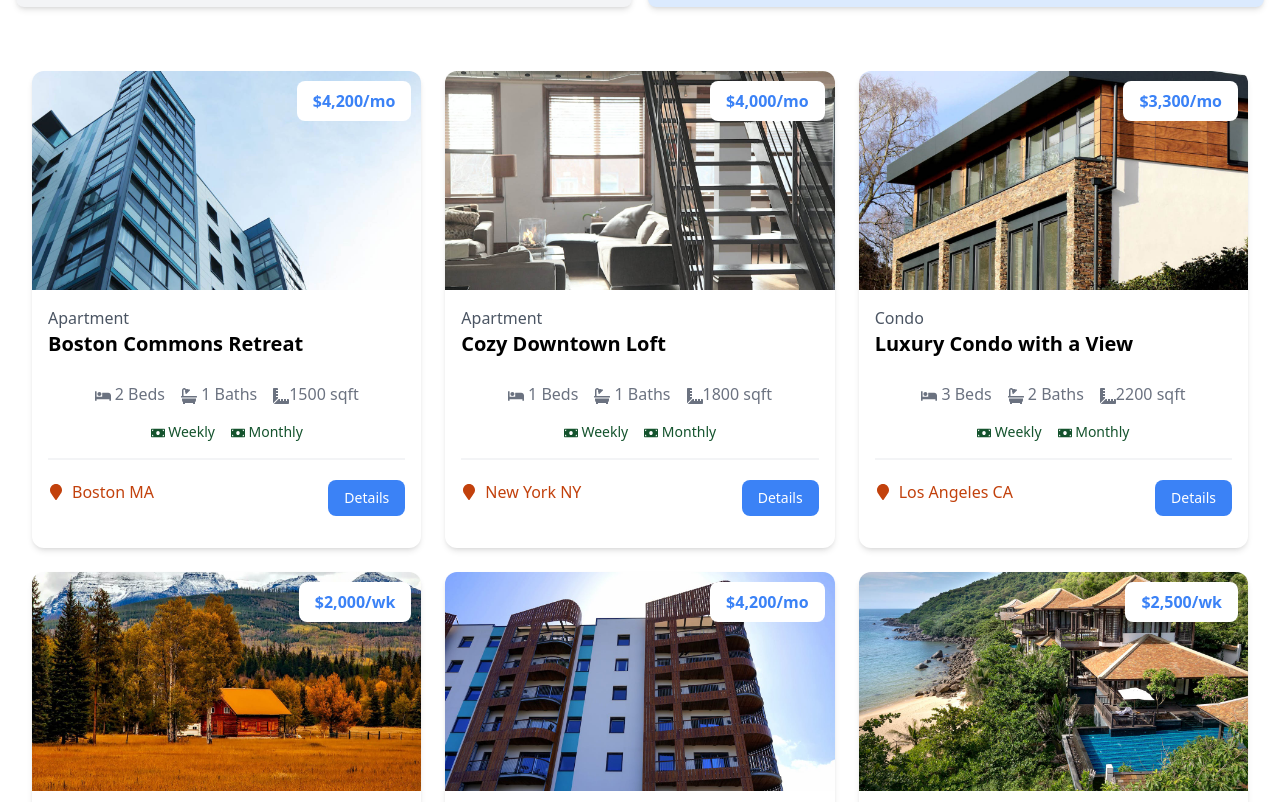
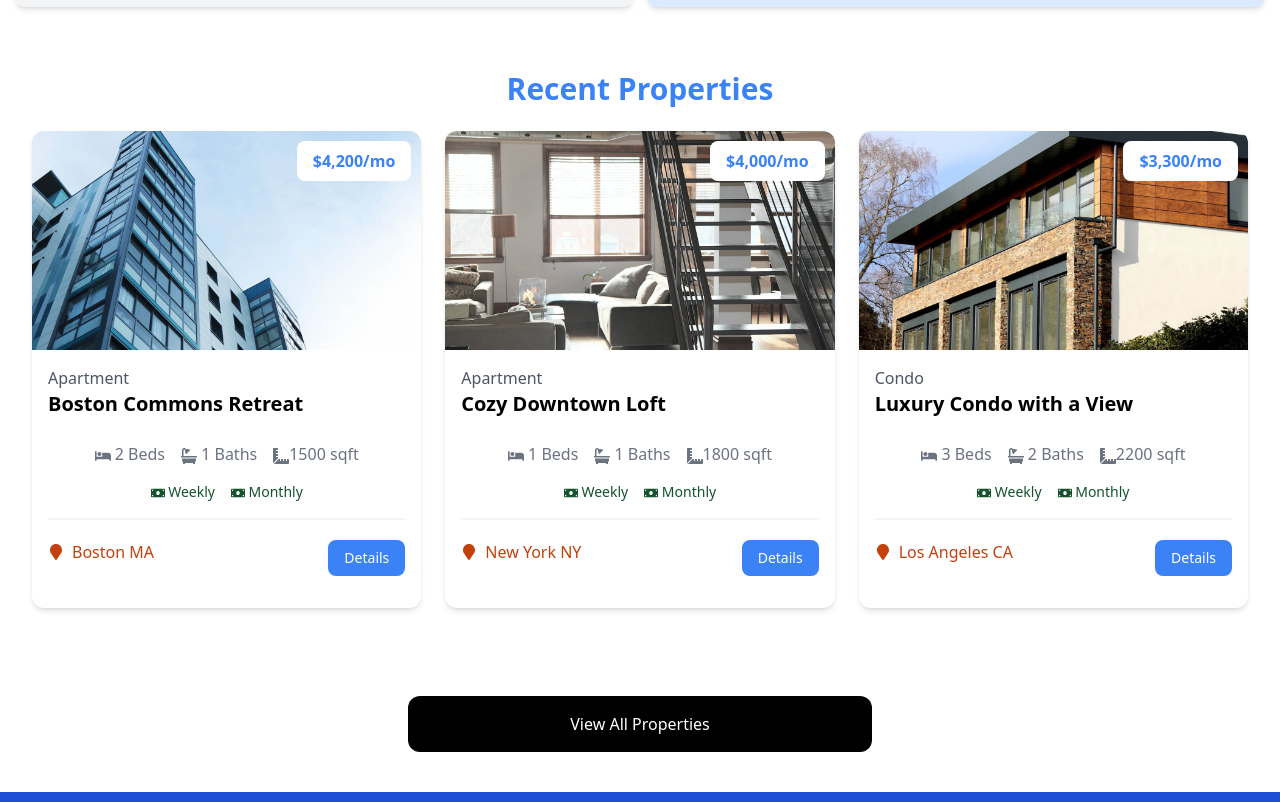
Before and after one commit to tesselhoff7/property-pulse, a Next.js app: page / in a window 1280 px wide. Shown: the part 258-1060 px from the top of the page. Built offline with nearby package versions, Linux system fonts and the light colour scheme.

Commit message:
Home Property Listings

```diff
--- a/app/page.jsx
+++ b/app/page.jsx
@@ -1,13 +1,13 @@
 import React from "react";
 import Hero from "@/components/Hero";
 import InfoBoxes from "@/components/InfoBoxes";
-import Properties from "./properties/page";
+import HomeProperties from "@/components/HomeProperties";
 
 const HomePage = () => {
   return (
     <>
       <InfoBoxes />
-      <Properties />
+      <HomeProperties />
       <Hero />
     </>
   );
--- /dev/null
+++ b/components/HomeProperties.jsx
@@ -0,0 +1,38 @@
+import properties from "@/properties.json";
+import PropertyCard from "./PropertyCard";
+import Link from "next/link";
+
+const HomeProperties = () => {
+  const recentProperties = properties.slice(0, 3);
+  return (
+    <>
+      <section className="px-4 py-6">
+        <div className="container-xl lg:container m-auto px-4 py-6">
+          <h2 className="text-3xl font-bold text-blue-500 mb-6 text-center">
+            Recent Properties
+          </h2>
+          {properties.length === 0 ? (
+            <p>No properties found</p>
+          ) : (
+            <div className="grid grid-cols-1 md:grid-cols-3 gap-6">
+              {recentProperties.map((property) => (
+                <PropertyCard key={property._id} property={property} />
+              ))}
+            </div>
+          )}
+          {/*<Pagination page={page} pageSize={pageSize} totalItems={total} />*/}
+        </div>
+      </section>
+      <section className="m-auto max-w-lg my-10 px-6">
+        <Link
+          href="/properties"
+          className="block bg-black text-white text-center py-4 px-6 rounded-xl hover:bg-gray-700"
+        >
+          View All Properties
+        </Link>
+      </section>
+    </>
+  );
+};
+
+export default HomeProperties;
```
